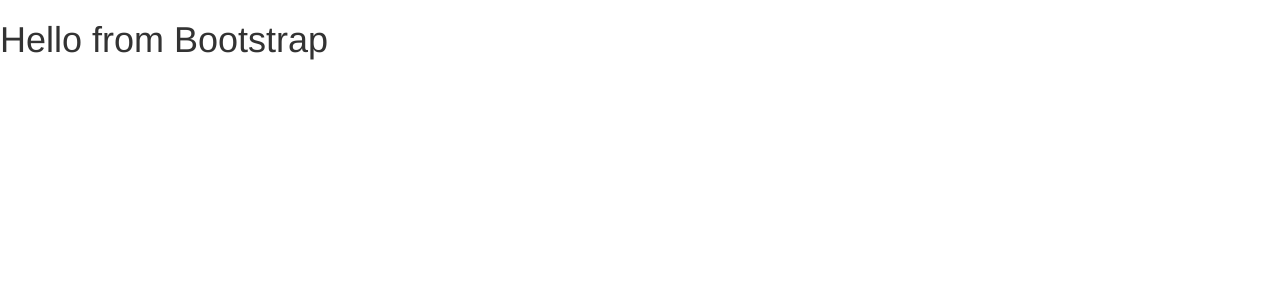
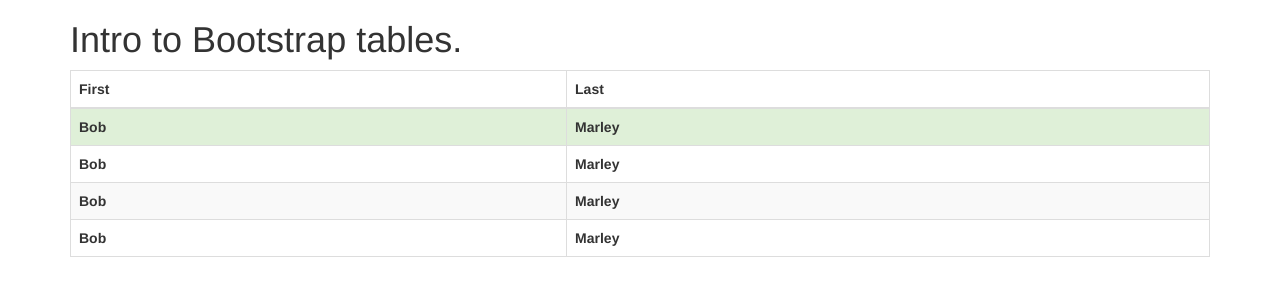
Before and after one commit to rahulk2014/WebDevSpring2016, a website: page public/assignment1/index.html in a window 1280 px wide. Drawn offline with Linux system fonts and the light colour scheme.

Commit message:
Finished with bootstrap tables

```diff
--- a/public/assignment1/index.html
+++ b/public/assignment1/index.html
@@ -7,7 +7,38 @@
         <link href="bootstrap/css/bootstrap.css" rel="stylesheet"/>
     </head>
     <body>
-        <h1>Hello from Bootstrap</h1>
+        <div class="container">
+            <h1>
+                Intro to Bootstrap tables.
+            </h1>
+
+            <table class="table table-bordered table-striped table-hover table-responsive">
+                <thead>
+                    <tr>
+                        <th>First</th>
+                        <th>Last</th>
+                    </tr>
+                </thead>
+                <tbody>
+                    <tr class="success">
+                        <th>Bob</th>
+                        <th>Marley</th>
+                    </tr>
+                    <tr>
+                        <th>Bob</th>
+                        <th>Marley</th>
+                    </tr>
+                    <tr>
+                        <th>Bob</th>
+                        <th>Marley</th>
+                    </tr>
+                    <tr>
+                        <th>Bob</th>
+                        <th>Marley</th>
+                    </tr>
+                </tbody>
+            </table>
+        </div>
     </body>
 
 
```
